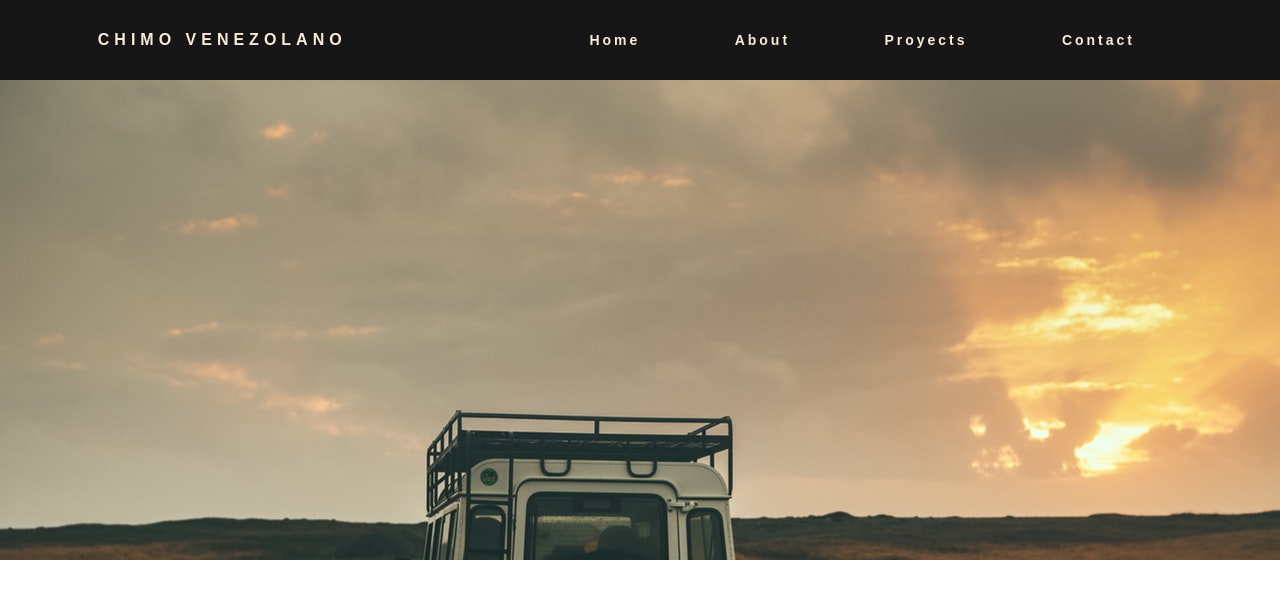
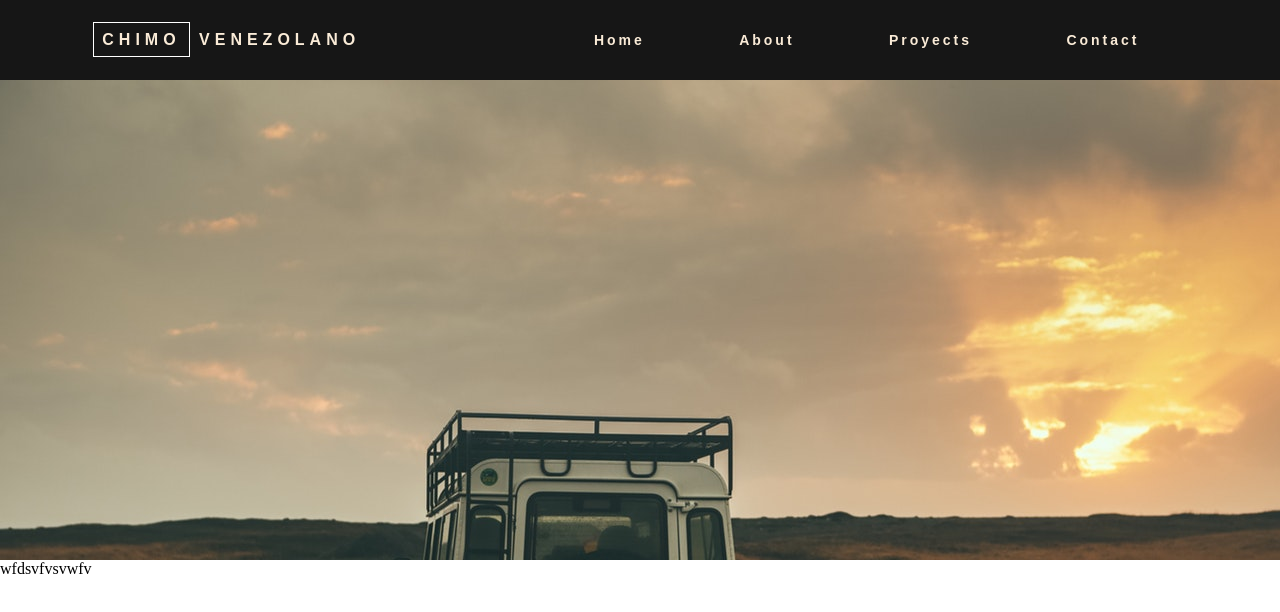
Before and after one commit to dickson7/chimo, a plain HTML site: page index.html in a window 1280 px wide. Drawn offline with Linux system fonts and the light colour scheme.

```diff
--- a/css/style.css
+++ b/css/style.css
@@ -18,6 +18,10 @@ nav{
     color: antiquewhite;
     text-transform: uppercase;
     letter-spacing: 5px;
+}
+.logo spam{
+    padding: 8px;
+    border: 1px solid #ffffff;
 }
 
 .nav-links{
@@ -61,6 +65,16 @@ nav{
     min-height: 100%;
     min-width: 100%;
 }
+
+.history{
+    display: flex;
+    width: 80%;
+    align-content: center;
+    align-items: center;
+}
+
+
+
 
 @media screen and (max-width:1024px){
     .nav-links{
--- a/index.html
+++ b/index.html
@@ -5,13 +5,13 @@
     <meta name="viewport" content="width=device-width, initial-scale=1.0">
     <meta http-equiv="X-UA-Compatible" content="ie=edge">
     <link rel="stylesheet" href="css/style.css">
-    <title>Menu Responsive</title>
+    <title>Chimo Venezolano</title>
 </head>
 <body>
 
 <nav>
     <div class="logo">
-        <h4>Chimo Venezolano</h4>
+        <h4><spam>Chimo</spam> Venezolano</h4>
     </div>
     <ul class="nav-links">
         <li>
@@ -35,6 +35,11 @@
 </nav>
 <div class="landing">
     <img src="src/fond.jpeg" alt="">
+
+</div>
+<div class="history">
+    <div class="img">wfdsv</div>
+    <div class="text">fvsvwfv</div>
 </div>
 
 
```
